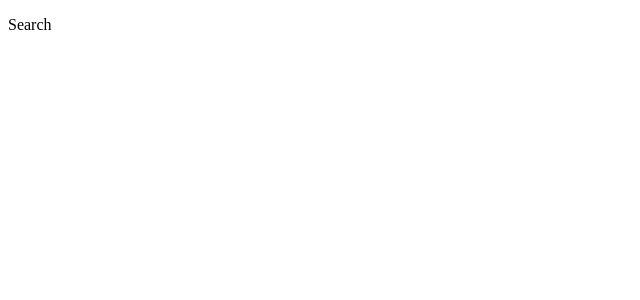
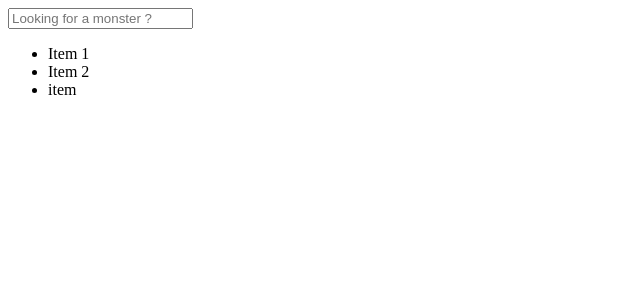
Before and after one commit to emmanuelle-c/OUT, a React (Vite) app: page /search in a window 1280 px wide. Shown: the top 300 px of the page, without its empty margins (0-640 px from the left). Built offline with nearby package versions, Linux system fonts and the light colour scheme.

Commit message:
search bar en progression

```diff
--- /dev/null
+++ b/src/components/SearchBar.jsx
@@ -0,0 +1,19 @@
+function SearchBar({ searchInput, setSearchInput }) {
+    return (
+        <section className="search-decoration">
+            <form className="main-search-container">
+                <input
+                    className="main-search"
+                    placeholder="Looking for a monster ?"
+                    type="text"
+                    value={searchInput}
+                    onChange={(event) => {
+                        setSearchInput(event.target.value);
+                    }}
+                />
+            </form>
+        </section>
+    );
+}
+
+export default SearchBar;
--- a/src/components/pages/Search.jsx
+++ b/src/components/pages/Search.jsx
@@ -1,7 +1,24 @@
+import SearchBar from "../SearchBar";
+import { useState } from "react";
 function Search() {
-    return(
-        <p>Search</p>
-    )
+    const [searchInput, setSearchInput] = useState("");
+    return (
+        <div>
+            <div></div>
+            <div></div>
+            <div>
+                <SearchBar
+                    searchInput={searchInput}
+                    setSearchInput={setSearchInput}
+                />
+                <ul>
+                    <li>Item 1</li>
+                    <li>Item 2</li>
+                    <li>item</li>
+                </ul>
+            </div>
+        </div>
+    );
 }
 
 export default Search;
--- /dev/null
+++ b/src/components/styles/SearchBar.css
@@ -0,0 +1,51 @@
+.search-decoration {
+    margin: 50px 0 0 0;
+    padding: 2px;
+    border: 1px solid var(--dark-prime);
+    width: 60vw;
+    max-width: 500px;
+    border-radius: 50px;
+}
+
+.main-search-container {
+    display: flex;
+    justify-content: space-between;
+    align-items: center;
+    width: 100%;
+    border-radius: 50px;
+    padding: 2px 20px;
+    background-color: var(--main-bg-color);
+    border: 1px solid var(--dark-prime);
+}
+
+.main-search {
+    font-family: var(--title-font);
+    background-color: var(--main-bg-color);
+    border: none;
+    width: 100%;
+    padding: 10px 10px;
+    width: 100%;
+}
+
+.main-search:focus {
+    outline: none;
+}
+
+.search-icon {
+    color: var(--dark-prime);
+    width: 100;
+}
+
+@media only screen and (max-width: 768px) {
+    .search-icon {
+        width: 50px;
+    }
+    .global-search-container {
+        padding: 15px;
+        flex-direction: column;
+    }
+
+    .global-search-container > input {
+        font-size: 0.7em;
+    }
+}
```
